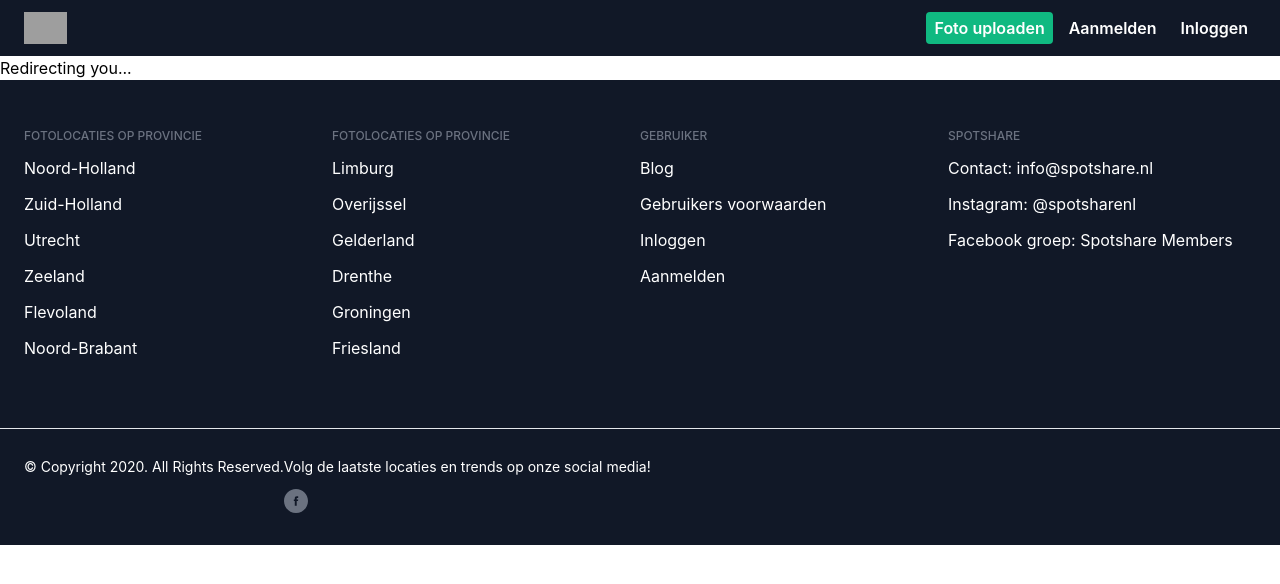
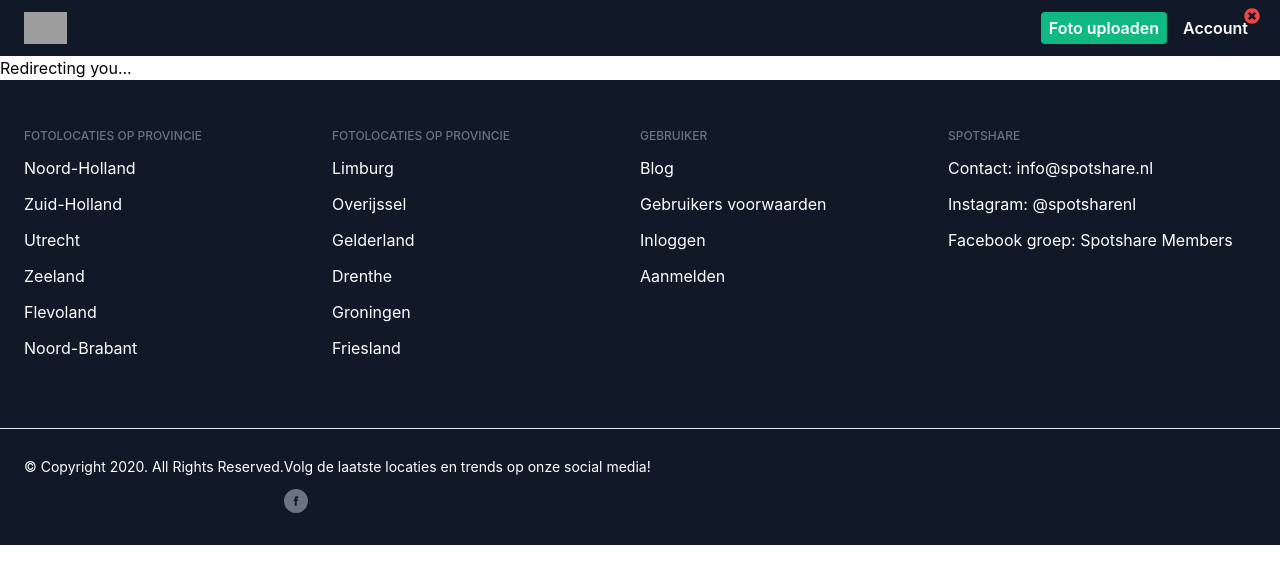
Before and after one commit to chrissnoek/spotshare-frontend, a Next.js app: page /connect/facebook in a window 1280 px wide. Shown: the top 584 px of the page. Built offline with nearby package versions, Linux system fonts and the light colour scheme; grey boxes are pictures that could not be loaded.

Commit message:
add cross and check for account in navbar

```diff
--- a/components/Layout/NavBar.jsx
+++ b/components/Layout/NavBar.jsx
@@ -5,6 +5,7 @@ import { FiMenu, FiX } from "react-icons/fi";
 import { userContext } from "../../services/userContext.js";
 import Notifications from "../notificationCenter/Notifications.jsx";
 import { IoNotificationsOutline } from "react-icons/io5";
+import { FaCheckCircle, FaTimesCircle } from "react-icons/fa";
 
 const NavBar = () => {
   const [isOpen, setIsOpen] = useState(false);
@@ -76,20 +77,13 @@ const NavBar = () => {
 
           {!user ? (
             <React.Fragment>
-              <Link href="/aanmelden">
-                <a
-                  onClick={closeMenu}
-                  className="block mt-1 text-white font-semibold rounded hover:bg-gray-800 px-2 py-1 sm:mt-0 sm:ml-2"
-                >
-                  Aanmelden
-                </a>
-              </Link>
               <Link href="/inloggen">
                 <a
                   onClick={closeMenu}
-                  className="block mt-1 text-white font-semibold rounded hover:bg-gray-800 px-2 py-1 sm:mt-0 sm:ml-2"
+                  className="relative block mt-1 text-white font-semibold rounded hover:bg-gray-800 px-2 py-1 sm:mt-0 sm:ml-2"
                 >
-                  Inloggen
+                  Account
+                  <FaTimesCircle className="fill-current text-red-500 absolute -top-1 -right-1" />
                 </a>
               </Link>
             </React.Fragment>
@@ -111,11 +105,12 @@ const NavBar = () => {
               <Link href={`/fotograaf/${user.slug}`}>
                 <a
                   onClick={closeMenu}
-                  className="block mt-1 text-white font-semibold rounded hover:bg-gray-800 px-2 py-1 sm:mt-0 sm:ml-2"
+                  className="relative block mt-1 text-white font-semibold rounded hover:bg-gray-800 px-2 py-1 sm:mt-0 sm:ml-2"
                 >
                   {user.firstname
                     ? user.firstname + " " + user.lastname
                     : user.username}
+                    <FaCheckCircle className="fill-current text-green-500 absolute -top-1 -right-1" />
                 </a>
               </Link>
               <Link href="/uitloggen">
```
